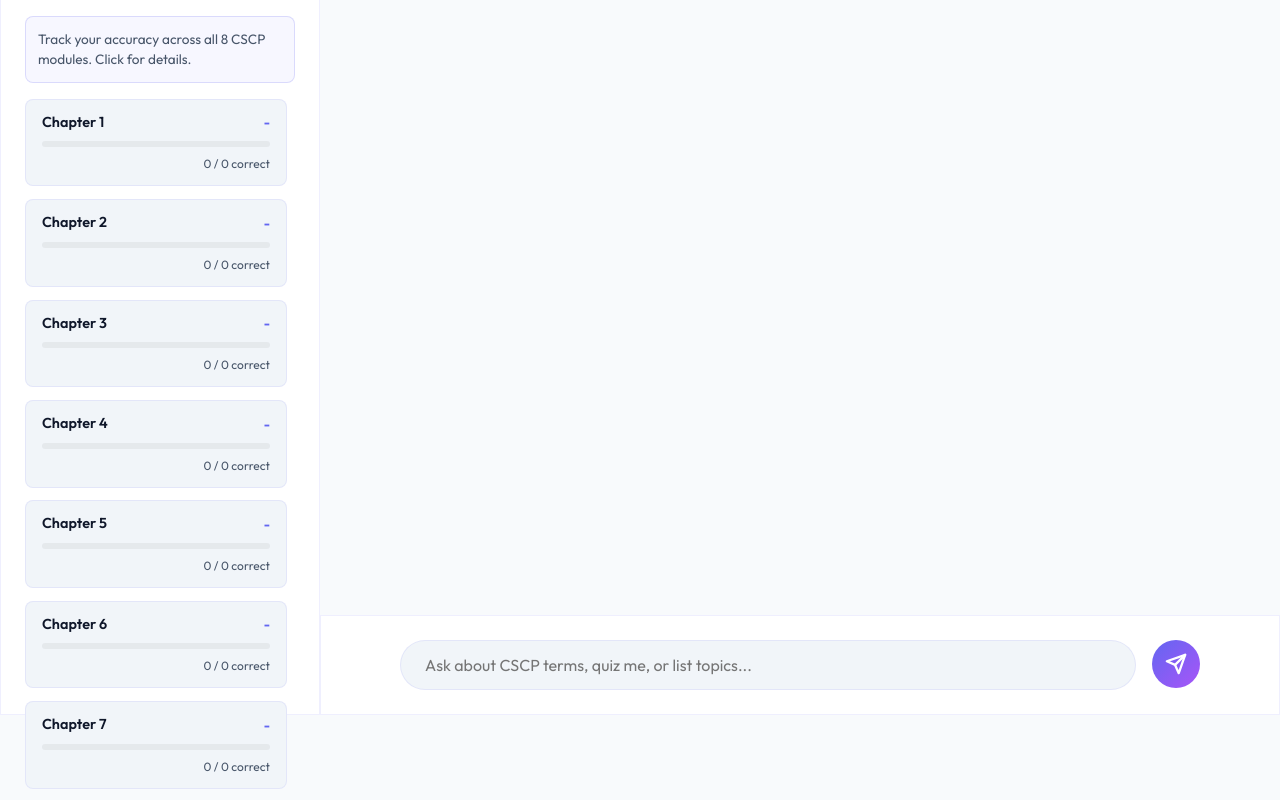
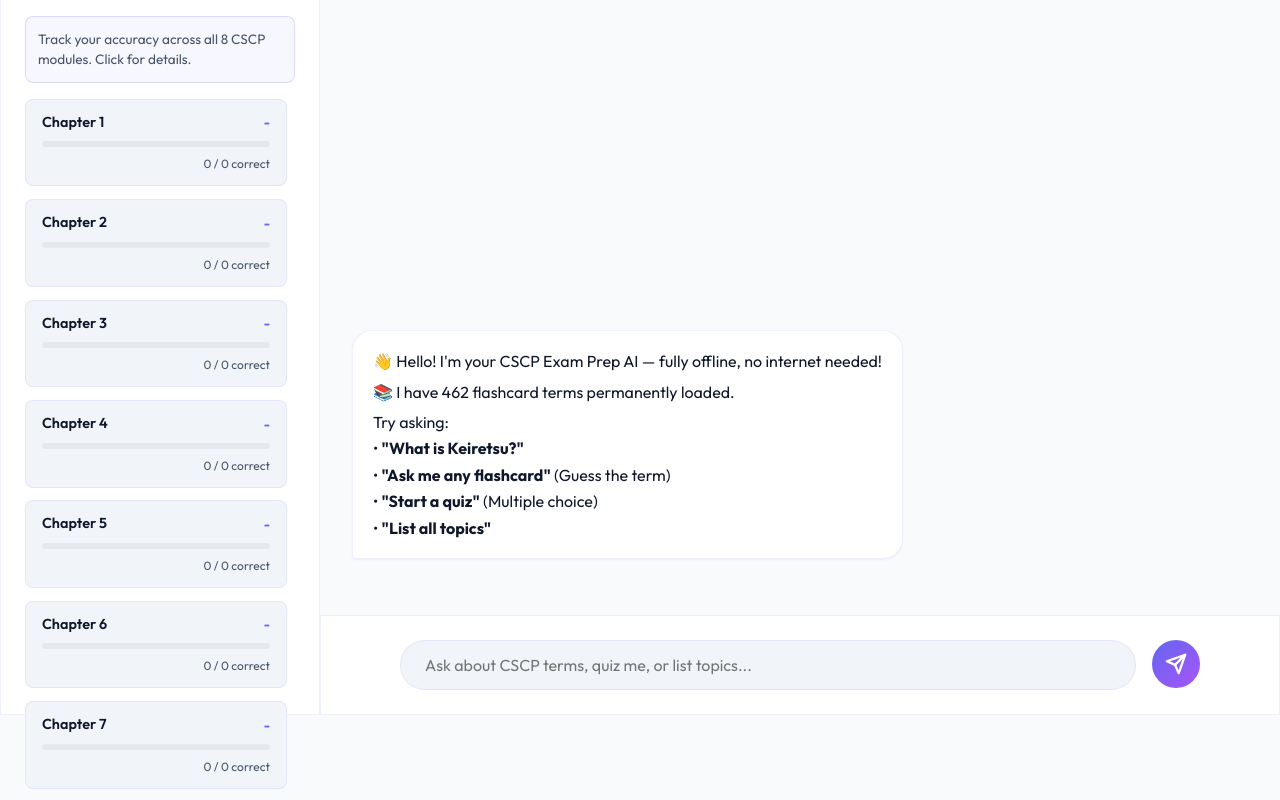
Before and after one commit to Kajalmotki/CSCP-, a React (Vite) app: page / in a window 1280 px wide. Built offline with nearby package versions, Linux system fonts and the light colour scheme.

Commit message:
fix(chat): Resolve missing imports and broken layout animations

```diff
--- a/src/App.jsx
+++ b/src/App.jsx
@@ -2,7 +2,7 @@
 import Sidebar from './components/Sidebar';
 import ChatArea from './components/ChatArea';
 import ChapterModal from './components/ChapterModal';
-import { CSCP_PERMANENT_KNOWLEDGE } from './data/csc_permanent_data';
+import { CSCP_PERMANENT_KNOWLEDGE } from './data/csc_permanent_data.js';
 import './App.css';
 
 const INITIAL_STATS = Array.from({ length: 8 }, (_, i) => ({
--- a/src/components/ChatArea.css
+++ b/src/components/ChatArea.css
@@ -14,6 +14,8 @@
     overflow-y: auto;
     display: flex;
     flex-direction: column;
+    justify-content: flex-end;
+    /* Pin messages to bottom when few, expand normally */
     gap: 1.5rem;
 }
 
@@ -21,7 +23,18 @@
     display: flex;
     width: 100%;
     animation: slideUp 0.3s ease-out forwards;
-    opacity: 0;
+}
+
+@keyframes slideUp {
+    from {
+        opacity: 0;
+        transform: translateY(10px);
+    }
+
+    to {
+        opacity: 1;
+        transform: translateY(0);
+    }
 }
 
 .message-wrapper.user {
--- a/src/utils/localAI.js
+++ b/src/utils/localAI.js
@@ -1,4 +1,4 @@
-import { CSCP_PERMANENT_KNOWLEDGE } from '../data/csc_permanent_data';
+import { CSCP_PERMANENT_KNOWLEDGE } from '../data/csc_permanent_data.js';
 
 // Normalize text for comparison
 const normalize = (text) => text?.toLowerCase().replace(/[^a-z0-9\s]/g, '') || '';
```
